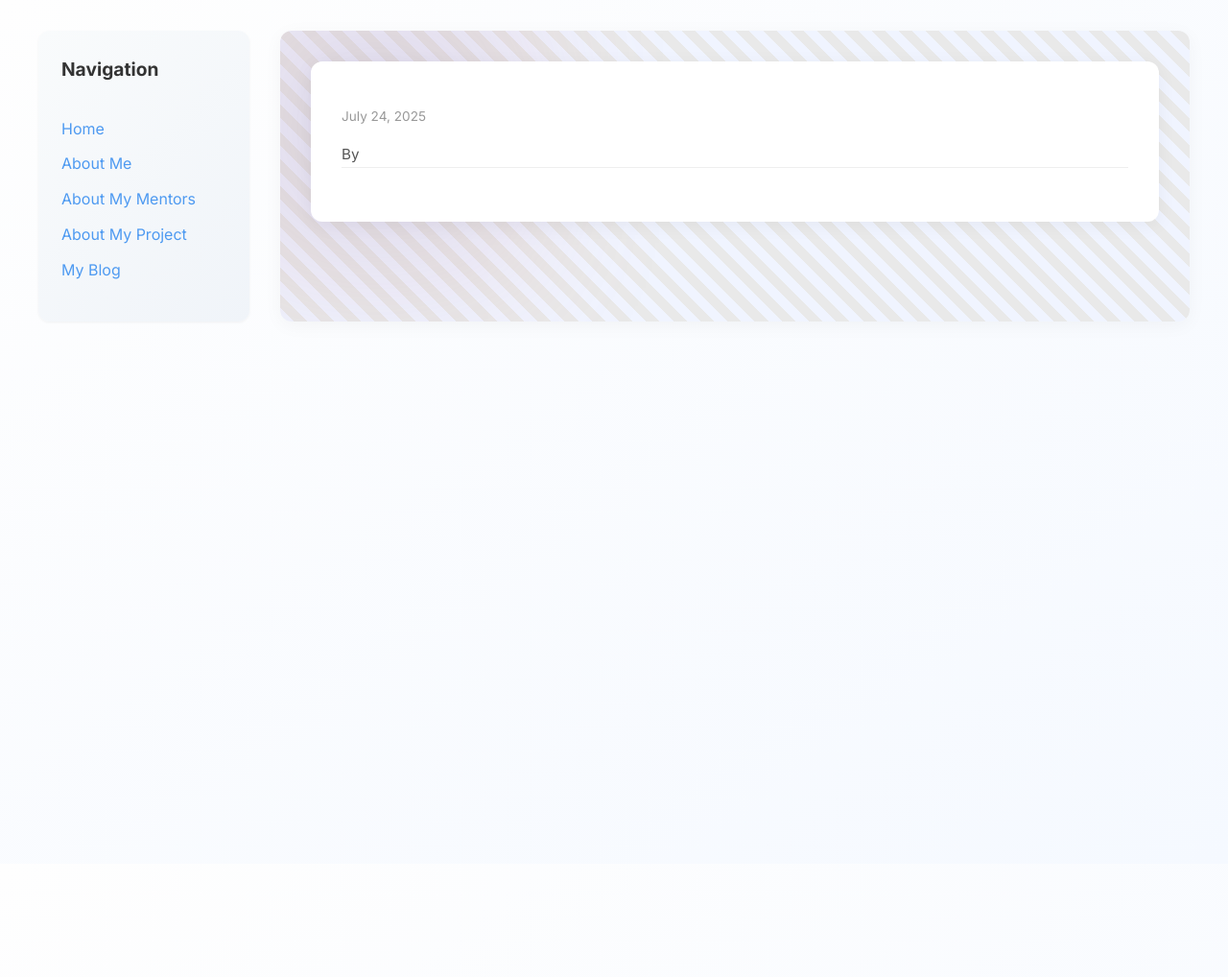
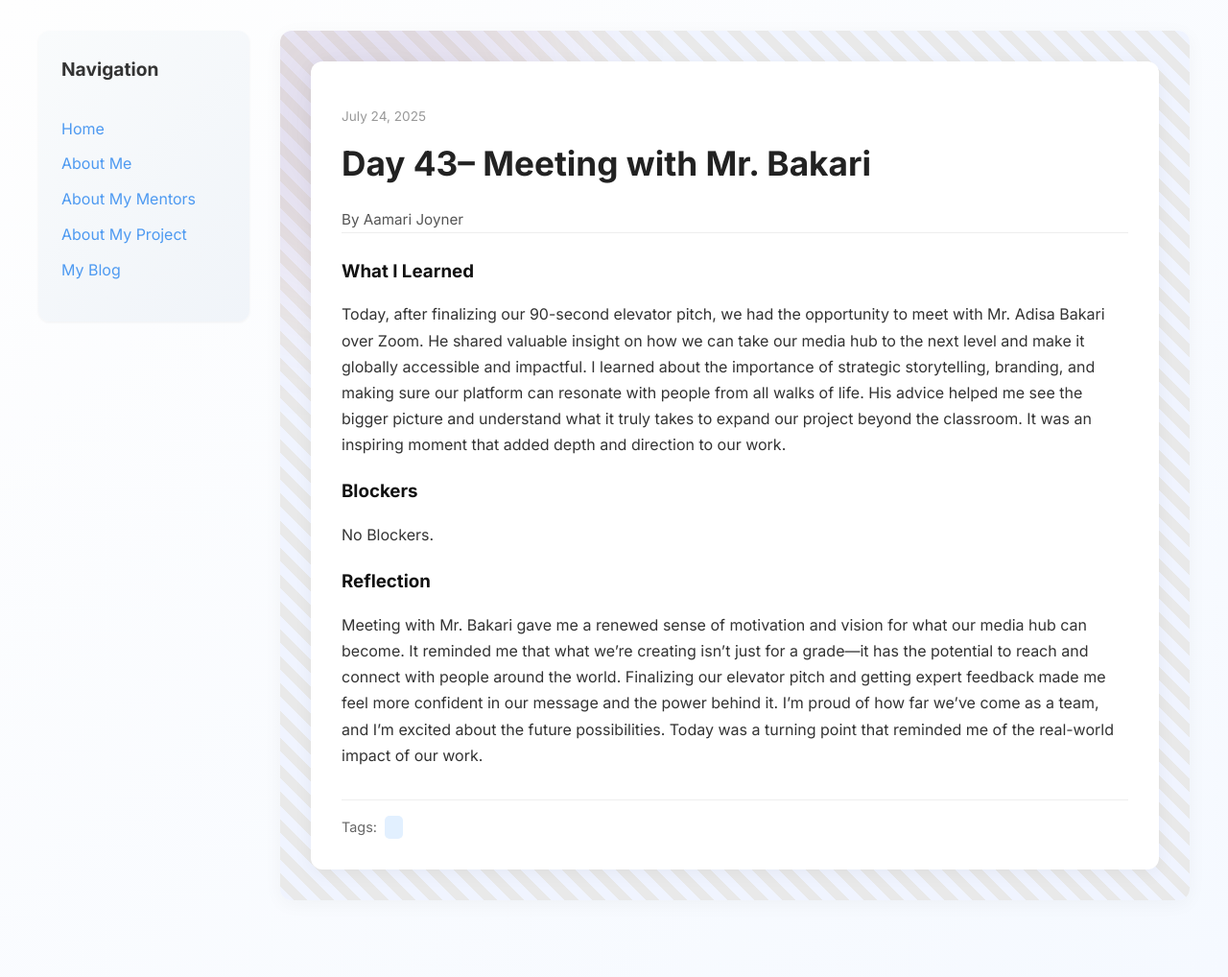
Before and after one commit to AamariJoyner/AamariJoyner.github.io, a Jekyll site: the page built from _posts/2025-07-24-day-43.md, in a window 1280 px wide. Shown: the whole page at 96% size. Built offline with Jekyll 4.4.1, drawn with Linux system fonts in a browser that asks for light colours; our own code applies the rules of GitHub Pages for plain Markdown files; before the commit the page ends 900 px from its top, so only the background shows below that.

Commit message:
Update 2025-07-24-day-43.md

```diff
--- a/_posts/2025-07-24-day-43.md
+++ b/_posts/2025-07-24-day-43.md
@@ -4,14 +4,14 @@ title: "Day 43– Meeting with Mr. Bakari"
 date: 2025-07-24
 author: Aamari Joyner
 permalink: /day43.html
-tags: ["]
+tags: [""]
 
 what_i_learned: |
-  I learned what Git & GitHub was, and also took on a role of building my own website. I didn't understand what repositories were and how these tools are used but I'm slowly understanding.
+   Today, after finalizing our 90-second elevator pitch, we had the opportunity to meet with Mr. Adisa Bakari over Zoom. He shared valuable insight on how we can take our media hub to the next level and make it globally accessible and impactful. I learned about the importance of strategic storytelling, branding, and making sure our platform can resonate with people from all walks of life. His advice helped me see the bigger picture and understand what it truly takes to expand our project beyond the classroom. It was an inspiring moment that added depth and direction to our work.
 
 blockers: |
     No Blockers.
 
 reflection: |
-  It was great learning about Git and GitHub. It was exciting learning something new because I've never heard of this these types of tools.Therefore its exciting getting to know a new thing.
+  Meeting with Mr. Bakari gave me a renewed sense of motivation and vision for what our media hub can become. It reminded me that what we’re creating isn’t just for a grade—it has the potential to reach and connect with people around the world. Finalizing our elevator pitch and getting expert feedback made me feel more confident in our message and the power behind it. I’m proud of how far we’ve come as a team, and I’m excited about the future possibilities. Today was a turning point that reminded me of the real-world impact of our work.
 ---
```
